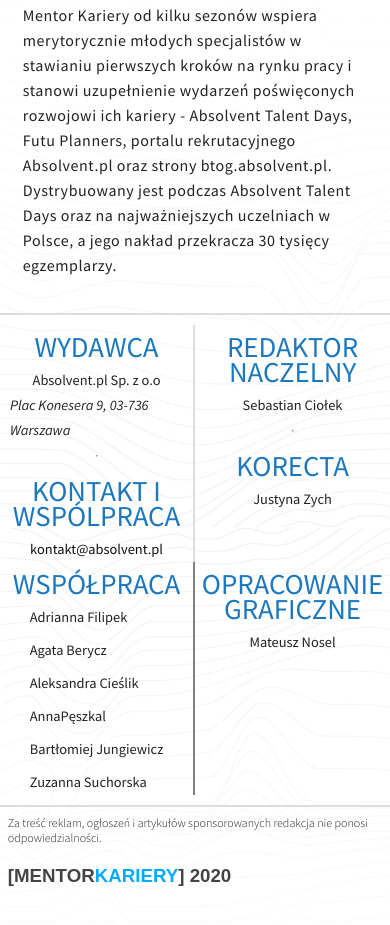
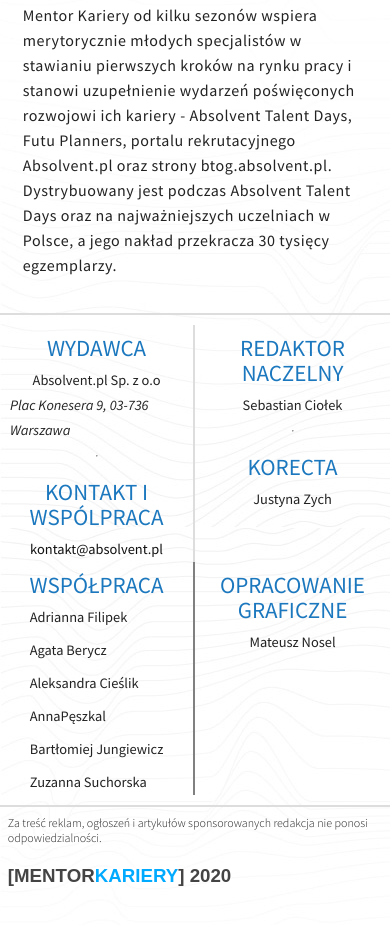
Before and after one commit to boriskrasko/career-mentor, a plain HTML site: page index.html in a window 390 px wide. Shown: the part 2382-3307 px from the top of the page. Drawn offline with Linux system fonts and the light colour scheme.

Commit message:
refactor: credits font size

```diff
--- a/css/style.css
+++ b/css/style.css
@@ -318,4 +318,7 @@
   article footer {
     justify-content: center;
   }
+  .credits h3 {
+    font-size: 1.6em;
+  }
 }
```
